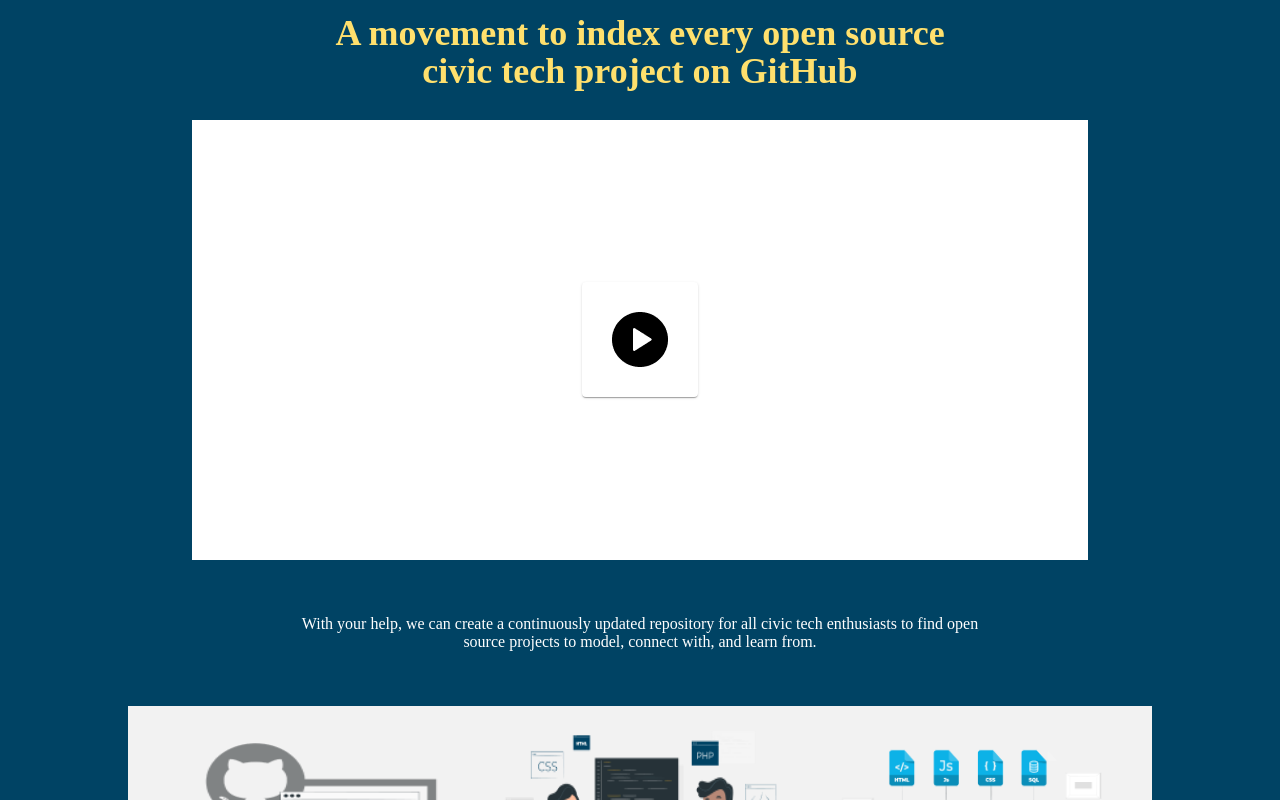
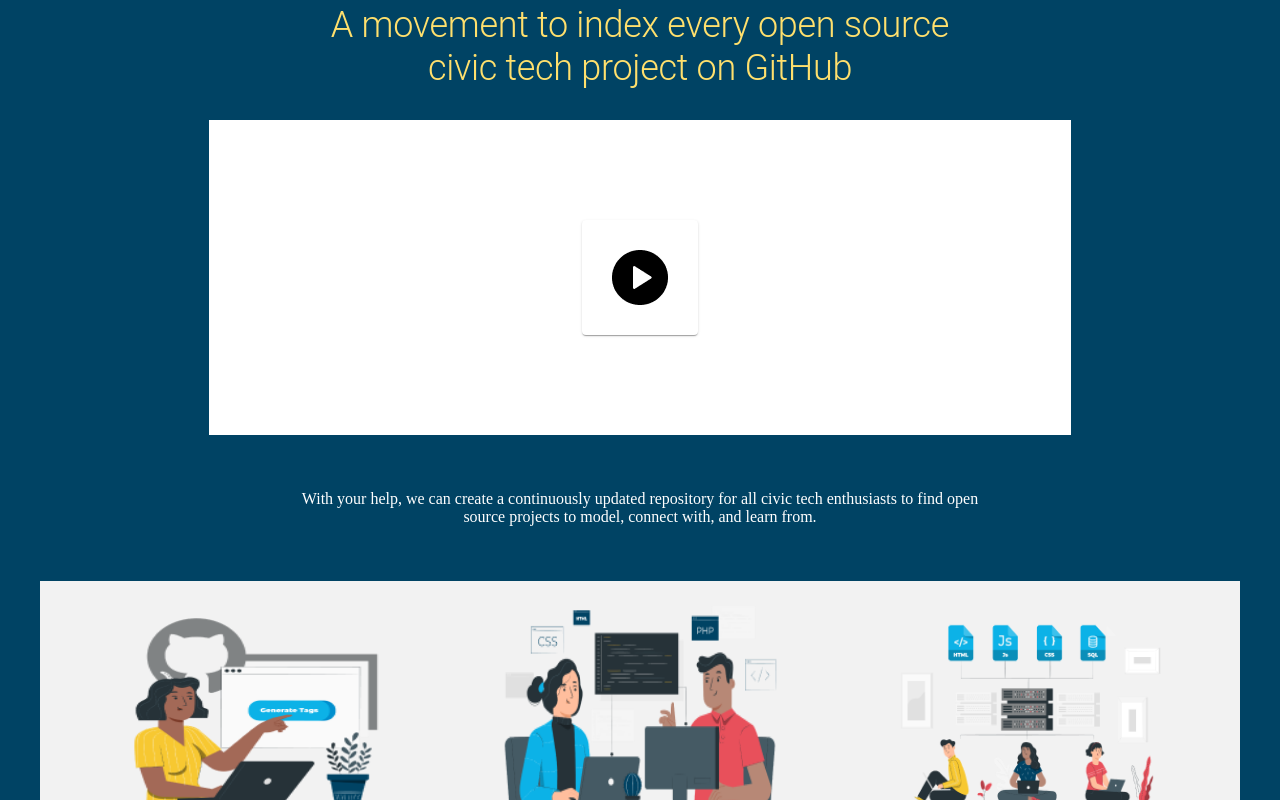
Before and after one commit to civictechindex/CTI-website-frontend, a React (Create React App) app: page /about in a window 1280 px wide. Shown: the part 200-1000 px from the top of the page. Built offline with nearby package versions, Linux system fonts and the light colour scheme; what webfontloader would draw is missing.

Commit message:
added about spec

```diff
--- a/src/components/PictureCard.js
+++ b/src/components/PictureCard.js
@@ -21,7 +21,7 @@ const PictureCard = () => {
 
   return (
     <>
-      <Grid container style={{padding: '20px',width: '80%', margin: 'auto', backgroundColor: "#F2F2F2"}}>
+      <Grid container style={{padding: '20px',maxWidth: '1200px', margin: 'auto', backgroundColor: "#F2F2F2"}}>
 
         <CardItem src="/images/girlCoding.png" alt="girl coding on her computer">No coding experience needed to submit your project!</CardItem>
         <CardItem src="/images/girlandguyCoding.png" alt="girl and guy coding">Make your project more visible with GitHub’s open-source communities</CardItem>
--- /dev/null
+++ b/src/components/TitleSection.js
@@ -0,0 +1,30 @@
+import React from 'react';
+import { Grid,Typography } from "@material-ui/core";
+import {ThemeProvider,createMuiTheme, responsiveFontSizes } from '@material-ui/core/styles';
+
+export default function GetStartedCard (props) {
+  let theme = createMuiTheme();
+  theme = responsiveFontSizes(theme);
+  theme.typography.h2 = {
+    fontSize: '21px',
+    '@media (min-width:675px)': {
+      fontSize: '28px',
+    },
+    '@media (min-width:900px)': {
+      fontSize: '36px',
+    },
+  };
+
+  const title = props.title
+
+
+
+  return (
+    <Grid item xs={12}  md={7} style={{ padding: '30px 30px',  margin:'auto'}}>
+      <ThemeProvider theme={theme}>
+         <Typography variant="h2" align='center' style={{margin:'auto'}}>{title}</Typography>
+      </ThemeProvider>
+
+    </Grid>
+  )
+};
--- a/src/pages/About.js
+++ b/src/pages/About.js
@@ -2,6 +2,7 @@ import React from "react";
 import "../styles.css";
 import { Header, Footer, PictureCard, NavBreadcrumbs} from "../components";
 import GetStartedCard from "../components/GetStartedCard"
+import TitleSection from "../components/TitleSection"
 import { Grid, Container, Paper } from "@material-ui/core";
 
 const About = () => {
@@ -10,19 +11,10 @@ const About = () => {
     { name: "About", href: "/about" },
   ];
 
-  const TitleSection = () => {
-    return (
-      <Grid container alignItems="center" justify="center" style={{ paddingTop: '10px' }}>
-
-        <h2 align='center'>A movement to index every open source<br /> civic tech project on GitHub</h2>
-
-      </Grid>
-    )
-  }
 
   const VideoSection = () => {
     return (
-      <Grid container alignItems="center" justify="center" style={{ padding: '100px', margin:'auto', height: '440px', width:'70%', backgroundColor: 'white'}}>
+      <Grid container alignItems="center" justify="center" style={{ padding: '100px', margin:'auto',  width:'70%', backgroundColor: 'white'}}>
         <Paper>
           <Grid container style={{ padding: '30px' }} justify="center">
             <img src="/images/playButton.png" alt="Video play button" />
@@ -49,14 +41,14 @@ const About = () => {
     <>
       <Header />
       <div className='default-background' style={{ width: '100vw' }}>
-        <Container style={{ padding:'0px'}}>
+        <Container>
           <NavBreadcrumbs crumbs={crumbs} color="#FEFEFE" />
-          <TitleSection />
+          <TitleSection title={"A movement to index every open source civic tech project on GitHub"} />
           <VideoSection />
           <MarketingSection />
-          <PictureCard />
-          <GetStartedCard title={"Ready to get started?"} />
         </Container>
+         <PictureCard />
+         <GetStartedCard title={"Ready to get started?"} />
       </div>
       <Footer />
     </>
```
Also changed, not shown: 2 other files (tests, documents, lock files or other folders).
